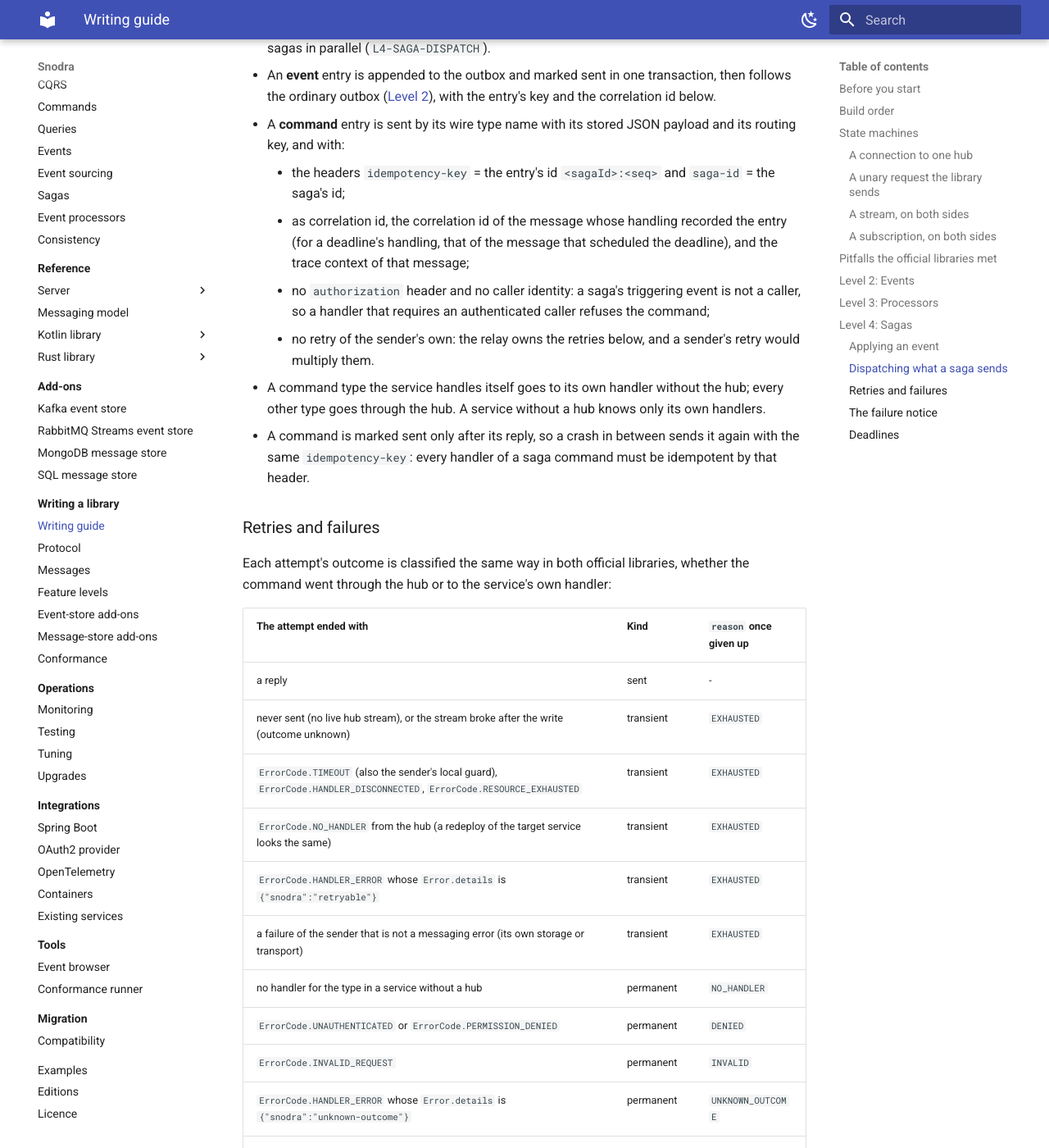
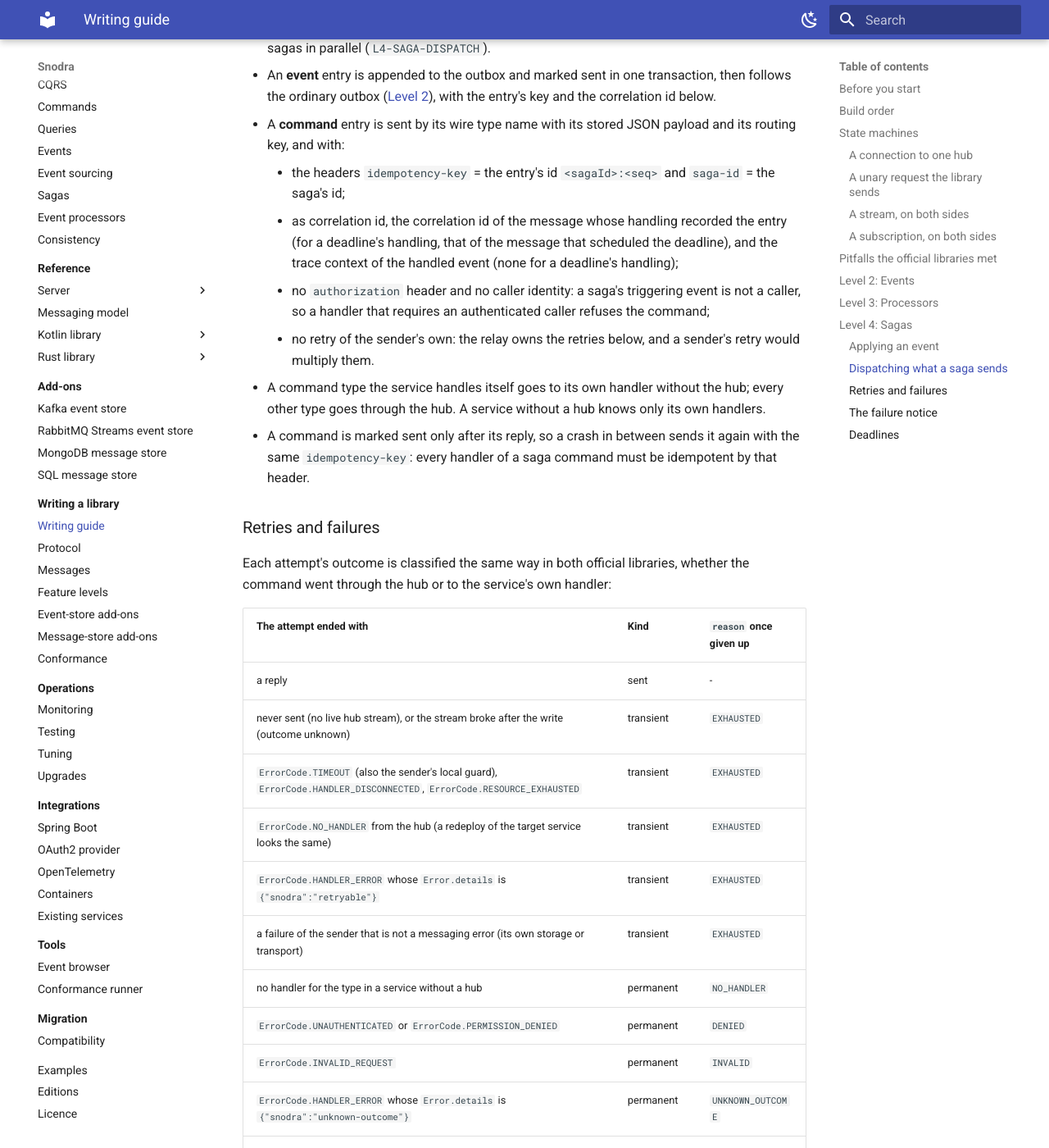
Before and after one commit to snodra/snodra-site, an MkDocs documentation site: the page built from docs/library-authors/writing-a-library.md, in a window 1280 px wide and 1400 px high, scrolled down 8727 px. Shown: the whole window at 82% size. Built offline with MkDocs 1.6.1 and Material for MkDocs 9.7.7, drawn with Linux system fonts in a browser that asks for light colours; some of the changed text lies outside the part shown.

Commit message:
docs: two saga rules stated as both libraries implement them
A deadline's handling carries no trace context, and an unknown error code
reads as HANDLER_ERROR, markers included.

Co-Authored-By: Claude Fable 5.2 <noreply@anthropic.com>

```diff
--- a/docs/library-authors/writing-a-library.md
+++ b/docs/library-authors/writing-a-library.md
@@ -336,7 +336,8 @@ with one message store, share the same records. The records themselves are the m
 - A **command** entry is sent by its wire type name with its stored JSON payload and its routing key, and with:
     - the headers `idempotency-key` = the entry's id `<sagaId>:<seq>` and `saga-id` = the saga's id;
     - as correlation id, the correlation id of the message whose handling recorded the entry (for a deadline's
-      handling, that of the message that scheduled the deadline), and the trace context of that message;
+      handling, that of the message that scheduled the deadline), and the trace context of the handled event (none
+      for a deadline's handling);
     - no `authorization` header and no caller identity: a saga's triggering event is not a caller, so a handler that
       requires an authenticated caller refuses the command;
     - no retry of the sender's own: the relay owns the retries below, and a sender's retry would multiply them.
```
Also changed, not shown: other parts of docs/library-authors/writing-a-library.md (+1 -1 lines).
